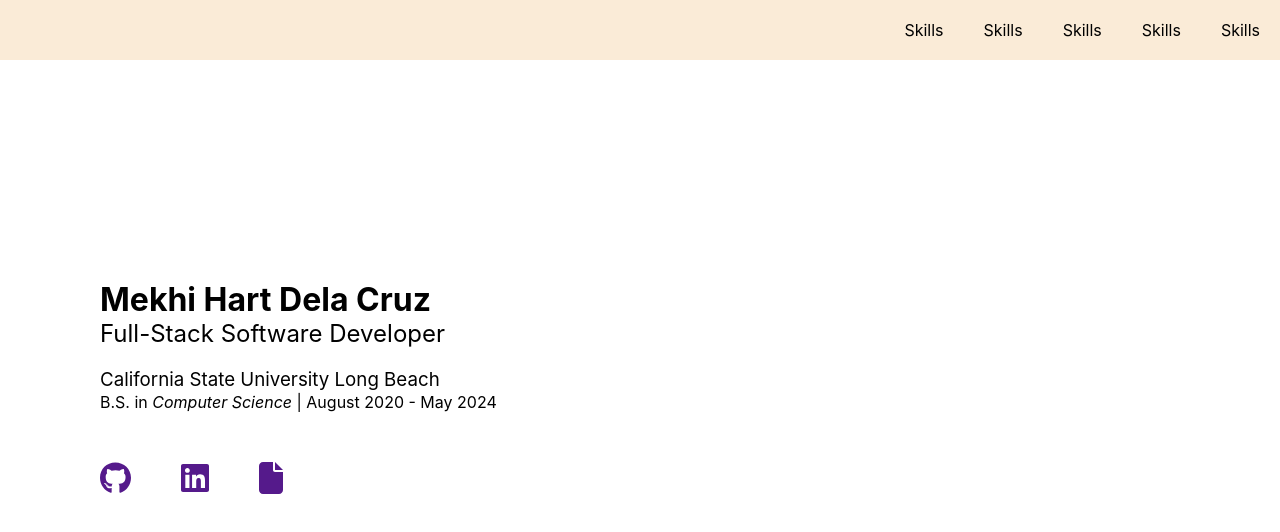
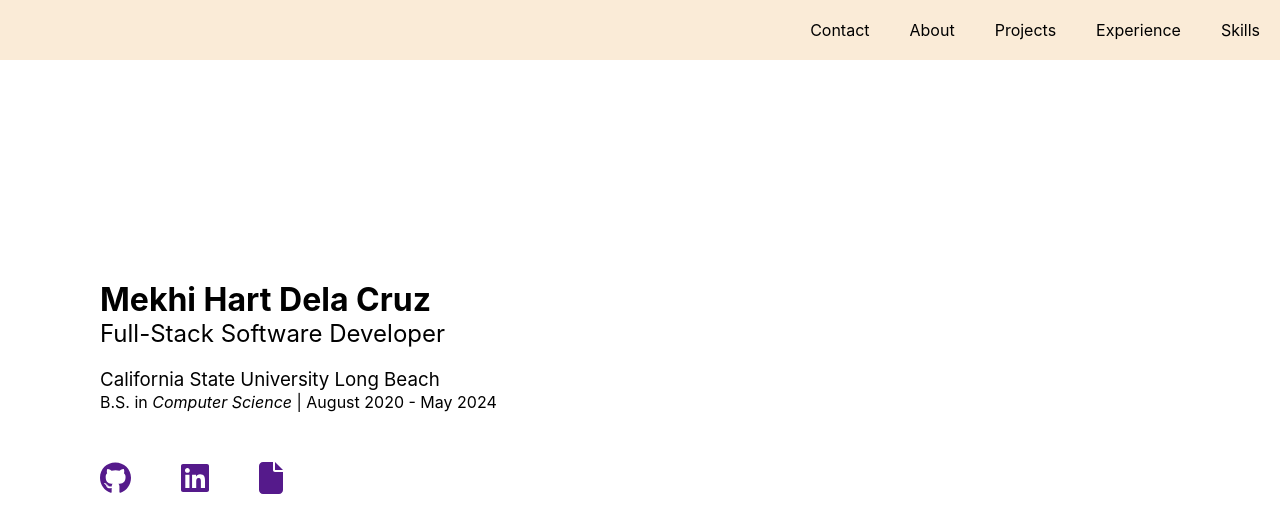
Before and after one commit to MekhiHart/portfolio, a React (Create React App) app: page / in a window 1280 px wide. Shown: the top 532 px of the page. Built offline with nearby package versions, Linux system fonts and the light colour scheme.

Commit message:
replaced navbar now

```diff
--- a/src/Components/NavBar.jsx
+++ b/src/Components/NavBar.jsx
@@ -3,10 +3,14 @@ export default function NavBar(){
     return(
         <nav>
             <a>Skills</a>
-            <a>Skills</a>
-            <a>Skills</a>
-            <a>Skills</a>
-            <a>Skills</a>
+            <a>Experience</a>
+            <a>Projects</a>
+            <a>About</a>
+            <a>Contact</a>
+
+
+
+
         </nav>
     )
 }
```
